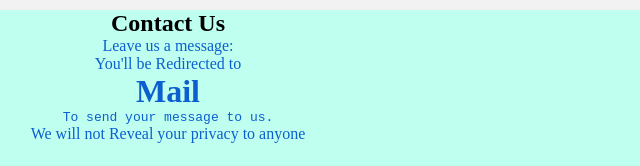
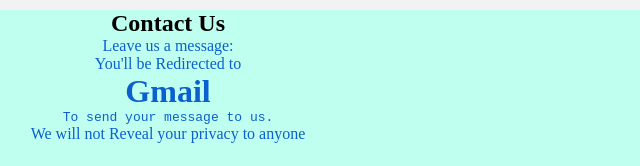
Before and after one commit to manishrnl/info, a plain HTML site: page contact_me.html in a window 1280 px wide. Shown: the top 166 px of the page, 472-1112 px from the left. Drawn offline with Linux system fonts and the light colour scheme.

Commit message:
Update contact_me.html

```diff
--- a/contact_me.html
+++ b/contact_me.html
@@ -15,7 +15,7 @@
         <div style="text-align:center">
             <h2 >Contact Us</h2>
             <p style="color:rgb(11, 95, 206)" ;>Leave us a message:</p>
-            <p style="color:rgb(11, 95, 206)" ;>You'll be Redirected to <h1 style="color:rgb(11, 95, 206)" ;>Mail </h1> <pre style="color:rgb(11, 95, 206)" ;>To send your message to us.</pre></p>
+            <p style="color:rgb(11, 95, 206)" ;>You'll be Redirected to <h1 style="color:rgb(11, 95, 206)" ;>Gmail </h1> <pre style="color:rgb(11, 95, 206)" ;>To send your message to us.</pre></p>
             <p style="color:rgb(11, 95, 206)" ;>We will not Reveal your privacy to anyone</p>
         </div>
         <div class="row">
```
